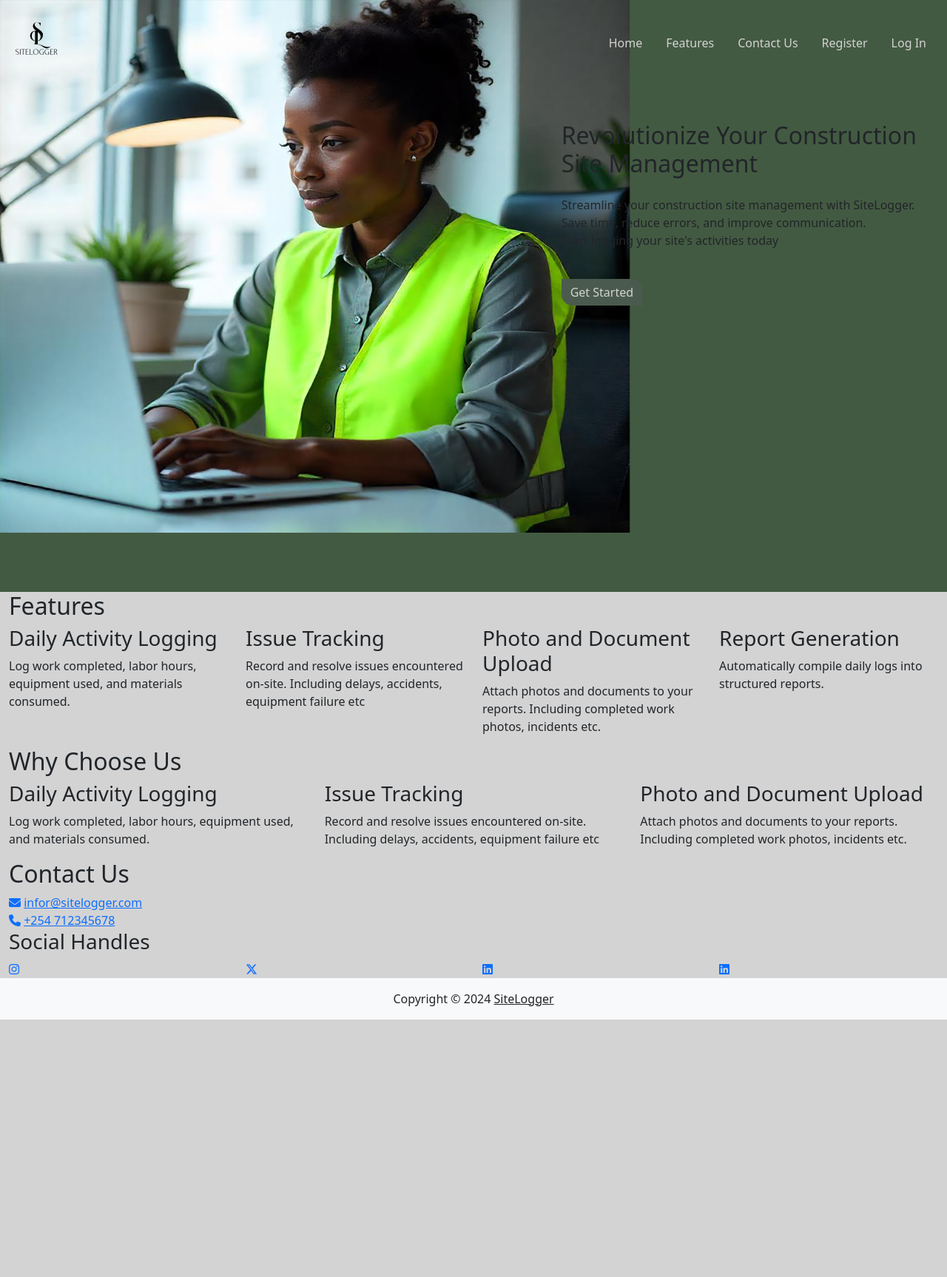
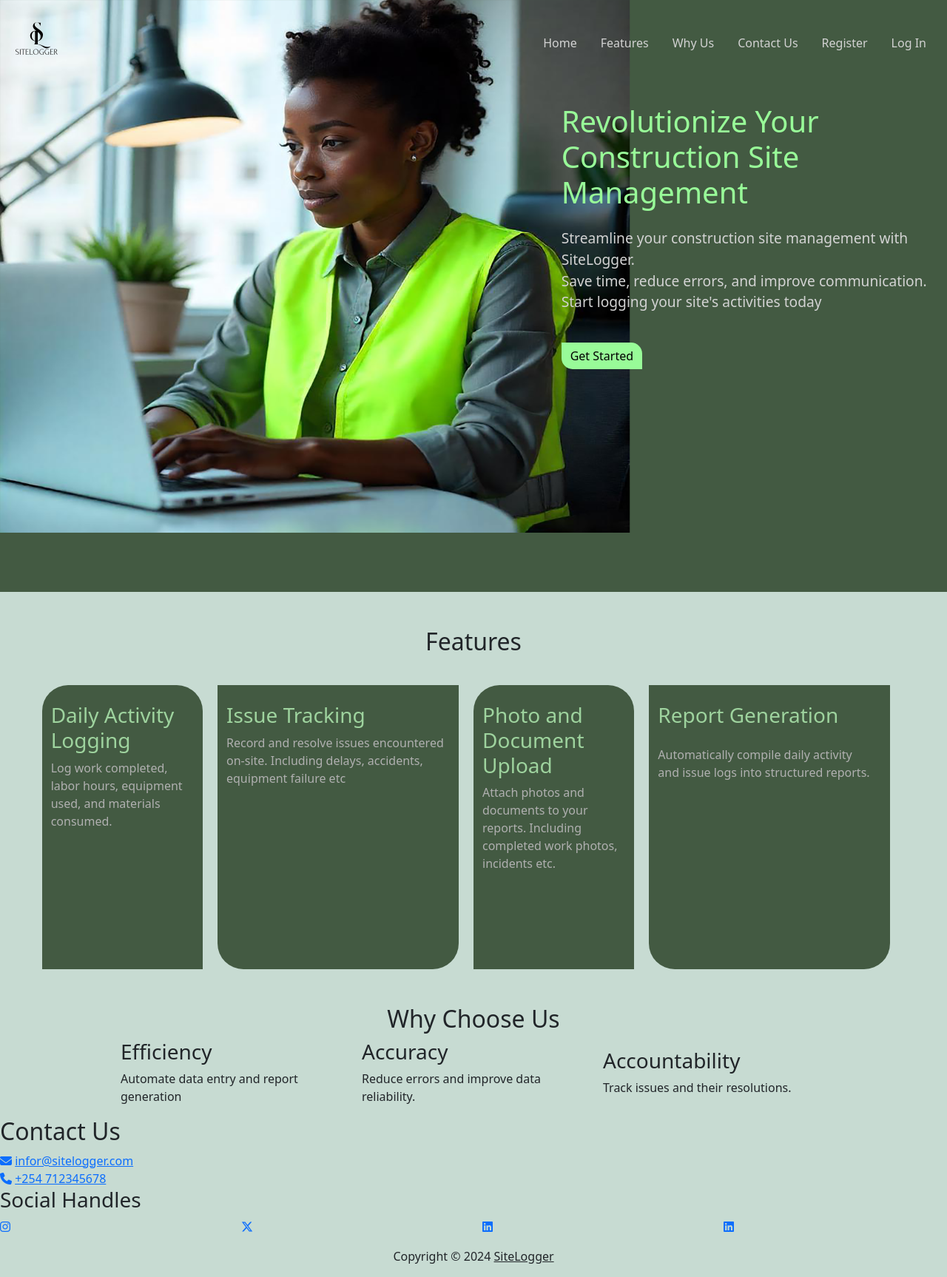
Before and after one commit to SaliMerc/sitemngmtapp, a Django app: page / in a window 1280 px wide. Shown: the whole page at 74% size. Before the commit the page ends 1378 px from the top, so only its background shows below. Run offline with Django 5.2, Linux system fonts and the light colour scheme; parts of the project's set-up code (start-up, migrations or seed data) failed here and were passed over; some libraries are stand-ins or nearby versions.

Commit message:
Added files

```diff
--- a/site_app/static/css/style.css
+++ b/site_app/static/css/style.css
@@ -1,36 +1,51 @@
-/*body {*/
-/*     display: flex; flex-direction: column; min-height: 100vh; */
-/*    } */
-/*.content { */
-/*    flex: 1; */
-/*}*/
 #site_name_new{
     display: none;
 }
 #site_name_exist{
     display: none;
 }
+html{
+    height: 100%;
+}
 body{
-    background-color: lightgray;
+    background-color: #c7dbd2;
+    height: 100%;
+}
+.nav-lists{
+    display: flex;
+    flex-direction: row;
 }
 .nav-link-n{
     color: #D3D3D3;
 }
-.nav-link-n:hover{
+.nav-li-n:hover{
     text-decoration: underline;
     color: #B0B0B0;
+}
+.burger{
+    display: none;
+}
+.close{
+    display: none;
 }
 .nav-hero{
     background-color: #435a42;
 }
-#main{
-    /*text-align: right;*/
-    /*justify-content: right;*/
+.main-heading{
+    font-size: 2.5rem;
+    color: #98FB98;
+}
+#main-para{
+    font-size: 1.2rem;
+    color: #D3D3D3;
+}
+.sub-heading{
+    color: #98FB98;
 }
 .btn-success{
-    background-color: #4b5a4e;
+    background-color: #98FB98;
     border: none;
-    color: #D3D3D3;
+    color: #000000;
 }
 .btn-success:hover{
     background-color: #444945;
@@ -45,3 +60,44 @@
      border-radius: 0 15px 0 15px;
 
 }
+.feat{
+    margin-top: 2rem;
+    background-color: #435a42;
+    margin-right: 20px;
+    height: 24rem !important;
+}
+.feat-head{
+    color: #9ed39e;
+}
+.feat-head:hover{
+    color: #B0B0B0;
+}
+.feat-para{
+    color: #B0B0B0;
+}
+.element{
+    border-radius: 35px 35px 0 0;
+}
+.element1{
+    border-radius: 0 0 35px 35px;
+}
+.about-us{
+
+}
+/*.wrapper{*/
+/*    display: flex;*/
+/*    flex-direction: column;*/
+/*}*/
+@media (max-width: 992px){
+    .burger{
+        display: block;
+        height: 2.5em;
+}
+    .close{
+        display: none;
+        height: 2.5em;
+}
+    .nav-lists{
+        display: none;
+    }
+}
--- a/site_app/templates/basepublic.html
+++ b/site_app/templates/basepublic.html
@@ -13,40 +13,45 @@
     <title>SiteLogger</title>
 </head>
 <body>
+{#<div class="spinner-grow" role="status" >#}
+{#  <span class="visually-hidden">Loading...</span>#}
+{#</div>#}
 <div class="wrapper">
 <div class="container-fluid nav-hero" style="background-image: url({% static 'images/hero2.png' %}); min-height: 100vh; background-size: contain; background-repeat: no-repeat">
 <nav class="navbar">
     <div class="col-ms-7">
-        <a href="{% url 'index' %}" class="nav-link"><img src="{% static 'images/LOGO.png' %}" alt="" height="100px"></a>
+        <a href="{% url 'index' %}" class="nav-link"><img src="{% static 'images/LOGO.png' %}" alt="" class="img-fluid w-25"></a>
     </div>
     <div class="col-ms-5">
-    <ul class="nav">
+    <ul class="nav nav-lists">
         <li class="nav-item"><a href="{% url 'index' %}" class=" nav-link nav-link-n">Home</a></li>
         <li class="nav-item"><a href="{% url 'index' %}" class="nav-link nav-link-n">Features</a></li>
+        <li class="nav-item"><a href="{% url 'index' %}" class="nav-link nav-link-n">Why Us</a></li>
         <li class="nav-item"><a href="{% url 'index' %}" class="nav-link nav-link-n">Contact Us</a></li>
         <li class="nav-item"><a href="{% url 'signup' %}" class="nav-link nav-link-n">Register</a></li>
         <li class="nav-item"><a href="{% url 'login' %}" class="nav-link nav-link-n">Log In</a></li>
     </ul>
+
+        <img src="{% static 'images/burger.png' %}" alt="more" class="burger">
+        <img src="{% static 'images/remove.png' %}" alt="close" class="close">
     </div>
 </nav>
 {% block hero %}
 {#This is where the hero page content will go #}
 {% endblock %}
 </div>
+<div>
 {% block content %}
 {#This is where the page content will go #}
 {% endblock %}
-<footer class=" footer bg-light text-center">
-    <!-- Copyright -->
+</div>
+<footer class=" footer text-center">
     <div class="text-center p-3">
       Copyright &copy; <script>document.write(new Date().getFullYear())</script>
       <a class="text-dark" href="https://github.com/">SiteLogger</a>
     </div>
-    <!-- Copyright -->
-
   </footer>
   <!-- Footer -->
-
 </div>
 <script src="{% static 'js/bootstrap.bundle.min.js' %}"></script>
 </body>
--- a/site_app/templates/index.html
+++ b/site_app/templates/index.html
@@ -4,9 +4,9 @@
 <div class="d-flex-column justify-content-center row">
 <div class="col-md-7"></div>
     <div class="col-md-5" id="main">
-     <h2 class="mt-5">Revolutionize Your Construction
-         <br>Site Management</h2>
-     <p class="mt-4">Streamline your construction site management with
+     <h2 class=" main-heading mt-4">Revolutionize Your Construction
+         Site Management</h2>
+     <p class="mt-4" id="main-para">Streamline your construction site management with
           SiteLogger. <br>Save time, reduce errors, and improve
           communication. <br>Start logging your site's activities today</p>
      <button class="btn btn-success mt-4"><a class="nav-link" href="{% url 'signup' %}">Get Started</a></button>
@@ -14,71 +14,69 @@
 </div>
 {% endblock %}
 {% block content %}
-<div class="container-fluid">
-     <h2>Features</h2>
-<div class="row">
-<div class="col-md-3">
-     <h3>Daily Activity
+{#    beginning of features section#}
+<div class="features-section mt-5 align-items-center" id="features">
+     <h2 class="text-center">Features</h2>
+<div class="row justify-content-center align-items-center">
+<div class="col-md-2 element feat">
+     <h3 class="mt-4 feat-head">Daily Activity
           Logging</h3>
-     <p>Log work completed, labor
+     <p class="feat-para">Log work completed, labor
           hours, equipment used,
           and materials consumed.
           </p>
 </div>
-<div class="col-md-3">
-     <h3>Issue Tracking</h3>
-     <p>Record and resolve issues
+<div class="col-md-3 element1 feat">
+     <h3 class="mt-4 feat-head">Issue Tracking</h3>
+     <p class="feat-para">Record and resolve issues
           encountered on-site.
           Including delays, accidents,
           equipment failure etc
           </p>
 </div>
-<div class="col-md-3">
-     <h3>Photo and
+<div class="col-md-2 element feat">
+     <h3 class="mt-4 feat-head">Photo and
           Document Upload</h3>
-     <p>Attach photos and
+     <p class="feat-para">Attach photos and
           documents to your reports.
           Including completed work
           photos, incidents etc.
           </p>
 </div>
-<div class="col-md-3">
-     <h3>Report
+<div class="col-md-3 element1 feat">
+     <h3 class="mt-4 feat-head">Report
           Generation</h3>
-     <p>Automatically compile daily
-          logs into structured
+     <p class="feat-para mt-4">Automatically compile daily activity <br>and issue
+         logs into structured
           reports.
           </p>
 </div>
 </div>
-<h2>Why Choose Us</h2>
-<div class="row">
-     <div class="col-md-4">
-          <h3>Daily Activity
-               Logging</h3>
-          <p>Log work completed, labor
-               hours, equipment used,
-               and materials consumed.
-               </p>
+{#    end of features section#}
+{#    start of about us section#}
+    <div class="about-us mt-5 align-items-center" id="why-us">
+<h2 class="text-center">Why Choose Us</h2>
+<div class="row justify-content-center align-items-center">
+     <div class="col-md-3 abt">
+          <h3>Efficiency</h3>
+          <p>Automate data entry and
+report generation</p>
      </div>
-     <div class="col-md-4">
-          <h3>Issue Tracking</h3>
-          <p>Record and resolve issues
-               encountered on-site.
-               Including delays, accidents,
-               equipment failure etc
-               </p>
+     <div class="col-md-3 abt">
+          <h3>Accuracy</h3>
+          <p>Reduce errors and improve
+data reliability.</p>
      </div>
-     <div class="col-md-4">
-          <h3>Photo and
-               Document Upload</h3>
-          <p>Attach photos and
-               documents to your reports.
-               Including completed work
-               photos, incidents etc.
-               </p>
+     <div class="col-md-3 abt">
+          <h3>Accountability</h3>
+          <p>Track issues and their
+resolutions.<p>
      </div>
      </div>
+    </div>
+{#    end of about us section#}
+{#    beginning of contact us section#}
+    <div class="contact-us">
      <h2>Contact Us</h2>
      <div class="major">
           <div class="email">
@@ -108,5 +106,6 @@
           </div>
           </div>
 </div>
-
+</div>
+{#    end of contact section#}
 {% endblock %}
--- a/site_app/templates/login.html
+++ b/site_app/templates/login.html
@@ -4,7 +4,7 @@
     <div class="row">
     <div class="col-md-7"></div>
     <div class="col-md-5">
-            <h2 class="text-center">Login Here</h2><br>
+            <h2 class="text-center sub-heading">Login Here</h2><br>
             <form action="{% url 'login' %}" method="post" enctype="multipart/form-data" target="_self">
                 {% csrf_token %}
                 {% if error_message %}
--- a/site_app/templates/signup.html
+++ b/site_app/templates/signup.html
@@ -4,7 +4,7 @@
     <div class="row">
     <div class="col-md-7"></div>
     <div class="col-md-5">
-     <h2 class="text-center">Register Here</h2><br>
+     <h2 class="text-center sub-heading">Register Here</h2><br>
      <form action="{% url 'signup' %}" method="post" enctype="multipart/form-data" target="_self">
          {% csrf_token %}
                     <input type="text" class="form-control" placeholder="First Name" name="first_name" required>
```
Also changed, not shown: site_app/static/js/script.js (+15 -0 lines), site_app/static/images/burger.png (added), site_app/static/images/remove.png (added).
